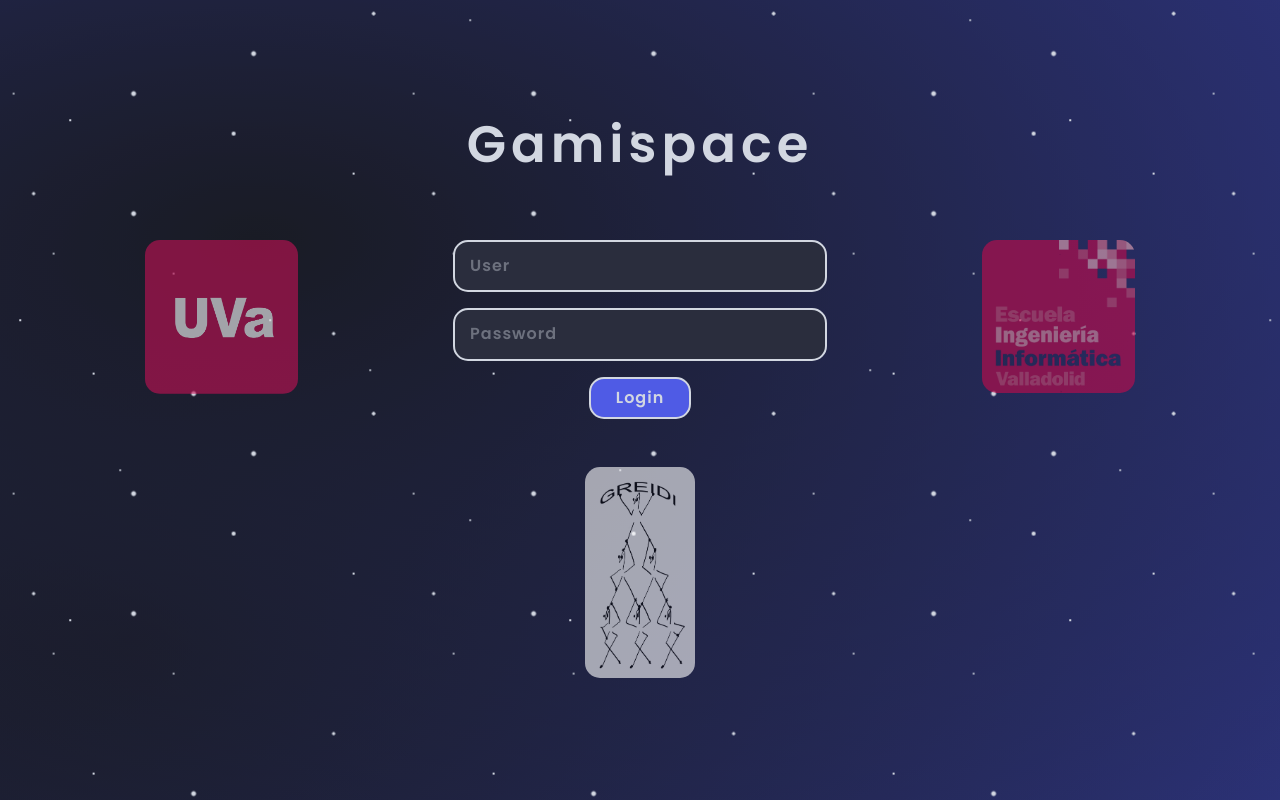
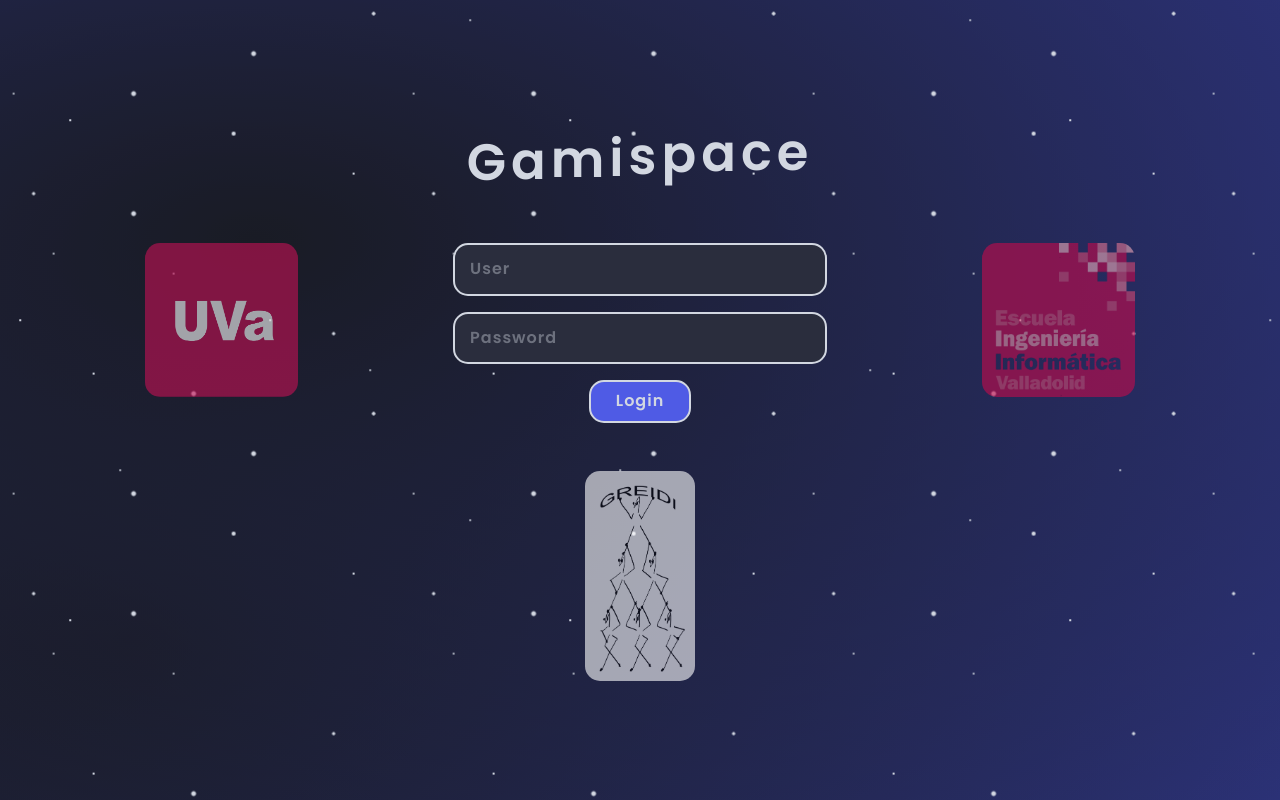
Before and after one commit to javcuel/gamification, a React (Vite) app in the folder client/: page / in a window 1280 px wide. Built offline with nearby package versions, Linux system fonts and the light colour scheme; no server answers.

Commit message:
Cambios en ThemeTab

```diff
--- a/client/package.json
+++ b/client/package.json
@@ -17,6 +17,7 @@
     "@fortawesome/react-fontawesome": "^0.2.2",
     "@react-spring/web": "^9.7.5",
     "bootstrap": "^5.3.3",
+    "framer-motion": "^12.4.10",
     "jquery": "^3.7.1",
     "jsonwebtoken": "^9.0.2",
     "jwt-decode": "^4.0.0",
--- /dev/null
+++ b/client/src/components/ui/WavesText.tsx
@@ -0,0 +1,32 @@
+import { motion } from 'framer-motion';
+import '../../styles/WavesText.css';
+
+interface WavesTextProps {
+  text: string;
+}
+
+const WavesText: React.FC<WavesTextProps> = ({ text }) => {
+  return (
+    <div className="waves-title">
+      {text.split('').map((char, index) => (
+        <motion.span
+          key={index}
+          initial={{ y: 0 }}
+          animate={{ y: [-5, 5, -5] }} // Movimiento arriba y abajo más fluido
+          transition={{
+            duration: 1.8, // Ajusta la velocidad
+            repeat: Infinity,
+            repeatType: 'reverse', // Hace que la animación se devuelva suavemente
+            ease: 'easeInOut',
+            delay: index * 0.1, // Ajusta el desfase del efecto ola
+          }}
+          style={{ display: 'inline-block' }}
+        >
+          {char}
+        </motion.span>
+      ))}
+    </div>
+  );
+};
+
+export default WavesText;
--- a/client/src/hooks/useUserInfo.ts
+++ b/client/src/hooks/useUserInfo.ts
@@ -13,7 +13,7 @@ export const getUserType = (userTypeCode: string): string => {
     case 'G':
       return 'Guest';
     default:
-      return 'Userdadas';
+      return 'User';
   }
 };
 
--- a/client/src/pages/AdminPanel/AdminPanel.tsx
+++ b/client/src/pages/AdminPanel/AdminPanel.tsx
@@ -1,12 +1,12 @@
 import React, { useState } from 'react';
+import NavBar from '../../components/NavBar/NavBar';
+import SpaceBackground from '../../components/SpaceBackground';
 import AdminAddGameTab from './AdminAddGameTab/AdminAddGameTab';
 import AdminAddUserTab from './AdminAddUserTab/AdminAddUserTab';
 import AdminAddWorldTab from './AdminAddWorldTab/AdminAddWorldTab';
 import AdminManageUsersTab from './AdminManageUsersTab/AdminManageUsersTab';
 import AdminThemeTab from './AdminThemeTab/AdminThemeTab';
 import AdminWorldsGamesTab from './AdminWorldsGamesTab/AdminWorldsGamesTab';
-import SpaceBackground from '../../components/SpaceBackground';
-import NavBar from '../../components/NavBar/NavBar';
 
 const AdminPanel: React.FC = () => {
   const [activeTab, setActiveTab] = useState('tab1');
@@ -110,7 +110,12 @@ const AdminPanel: React.FC = () => {
           </div>
 
           {/* Contenido dinámico */}
-          <div className="flex-grow-1 overflow-auto">{renderComponent()}</div>
+          <div
+            className="d-flex justify-content-center align-items-center flex-grow-1 overflow-auto"
+            style={{ minHeight: '70vh' }}
+          >
+            {renderComponent()}
+          </div>
         </div>
       </div>
     </div>
--- a/client/src/pages/AdminPanel/AdminThemeTab/AdminThemeTab.tsx
+++ b/client/src/pages/AdminPanel/AdminThemeTab/AdminThemeTab.tsx
@@ -4,32 +4,28 @@ import { ThemeContext } from '../../../context/ThemeContext'; // Asegúrate de i
 import ColorPicker from './ColorPicker';
 
 const AdminThemeTab: React.FC = () => {
-  const themeContext = useContext(ThemeContext); // Obtener el contexto
+  const themeContext = useContext(ThemeContext);
 
-  // Asegurarnos de que el contexto esté definido
   if (!themeContext) {
     throw new Error(
       'ThemeContext is undefined, make sure you are inside the ThemeProvider',
     );
   }
 
-  const { updateTheme } = themeContext; // Extraer setTheme y updateTheme de themeContext
+  const { updateTheme } = themeContext;
   const [colors, setColors] = useState({
     primary: '#2a2d3d',
     secondary: '#4f5be5',
     text: '#d2d7e1',
   });
 
-  // Función para manejar el guardado del tema
   const handleSave = async () => {
     try {
-      // Solo llamamos a updateTheme para actualizar y guardar el tema
       await updateTheme({
         primary: colors.primary,
         secondary: colors.secondary,
         text: colors.text,
       });
-
       console.log('Colores guardados y aplicados');
     } catch (error) {
       console.error('Error al guardar los colores:', error);
@@ -37,55 +33,58 @@ const AdminThemeTab: React.FC = () => {
   };
 
   return (
-    <div
-      className="d-flex justify-content-center align-items-center"
-      style={{ minHeight: '100%' }}
-    >
-      <div className="row w-100">
-        <div className="col-md-8">
-          <div className="row g-3">
-            <div className="col-12 col-sm-4 d-flex flex-column align-items-center">
+    <div className="container-fluid" style={{ minHeight: '100%' }}>
+      <div className="row d-flex flex-wrap justify-content-center">
+        {/* Color Pickers */}
+        <div className="col-12 col-md-4 d-flex flex-column align-items-center">
           <ColorPicker
             initialColor={colors.primary}
             onChange={(c) => setColors({ ...colors, primary: c })}
           />
-              <p className="mt-2">Primario</p>
+          <p className="mt-2">Primary</p>
         </div>
-            <div className="col-12 col-sm-4 d-flex flex-column align-items-center">
+        <div className="col-12 col-md-4 d-flex flex-column align-items-center">
           <ColorPicker
             initialColor={colors.secondary}
             onChange={(c) => setColors({ ...colors, secondary: c })}
           />
-              <p className="mt-2">Secundario</p>
+          <p className="mt-2">Secondary</p>
         </div>
-            <div className="col-12 col-sm-4 d-flex flex-column align-items-center">
+        <div className="col-12 col-md-4 d-flex flex-column align-items-center">
           <ColorPicker
             initialColor={colors.text}
             onChange={(c) => setColors({ ...colors, text: c })}
           />
-              <p className="mt-2">Texto</p>
+          <p className="mt-2">Text</p>
+        </div>
+
+        {/* Vista previa */}
+        <div className="col-12 col-md-6 d-flex flex-column align-items-center mt-4">
+          <h2>Preview</h2>
+          <div
+            className="rounded shadow p-4 mt-3 d-flex flex-column align-items-center"
+            style={{
+              backgroundColor: colors.primary,
+              color: colors.text,
+              maxWidth: '400px', // Define el ancho máximo
+              width: '100%', // Mantiene la responsividad
+            }}
+          >
+            <p className="mb-2">Gamispace</p>
+            <button
+              className="px-4 py-2 rounded border-0"
+              style={{ backgroundColor: colors.secondary, color: colors.text }}
+            >
+              Button
+            </button>
           </div>
         </div>
       </div>
 
-        <div className="col-md-4 d-flex flex-column align-items-center">
-          <h2>Vista previa</h2>
-          <div
-            className="w-100 rounded shadow p-4 mt-3 d-flex flex-column align-items-center"
-            style={{ backgroundColor: colors.primary, color: colors.text }}
-          >
-            <p className="mb-2">Ejemplo de tema</p>
-            <button
-              className="px-4 py-2 rounded border-0"
-              style={{ backgroundColor: colors.secondary, color: colors.text }}
-            >
-              Botón de ejemplo
-            </button>
-          </div>
-        </div>
-
-        <div>
-          <Button text="Guardar" onClick={handleSave}></Button>
+      {/* Botón Guardar */}
+      <div className="row d-flex justify-content-center mt-4">
+        <div className="col-auto">
+          <Button text="Guardar" onClick={handleSave} />
         </div>
       </div>
     </div>
--- a/client/src/pages/Login/Login.tsx
+++ b/client/src/pages/Login/Login.tsx
@@ -1,7 +1,8 @@
 import React from 'react';
 import SpaceBackground from '../../components/SpaceBackground';
-import FloatingText from '../../components/ui/FloatingText';
+//import FloatingText from '../../components/ui/FloatingText';
 import LinkImage from '../../components/ui/LinkImage';
+import WavesText from '../../components/ui/WavesText';
 import LoginForm from './components/LoginForm';
 //TODO: Mirar si el segundo div container sirve para algo o es redundante con el de arriba
 const Login: React.FC = () => {
@@ -11,7 +12,7 @@ const Login: React.FC = () => {
       <div className="container ">
         <div className="row">
           <div className="col mb-5">
-            <FloatingText text="Gamispace" />
+            <WavesText text="Gamispace" />
           </div>
         </div>
 
--- a/client/src/pages/Ranking/styles/ranking.css
+++ b/client/src/pages/Ranking/styles/ranking.css
@@ -26,7 +26,7 @@
 }
 
 .table tbody tr {
-  transition: background-color 0.3s ease; /* Transición suave al pasar el cursor */
+  transition: background-color 0.5s ease; /* Transición suave al pasar el cursor */
 }
 
 /* Efecto hover para hacer el fondo más oscuro */
@@ -45,8 +45,8 @@
   margin-top: 5px;
   border: none;
   transition:
-    background-color 0.3s ease-in-out,
-    filter 0.3s ease-in-out;
+    background-color 0.5s ease-in-out,
+    filter 0.5s ease-in-out;
   cursor: pointer;
   border: 2px solid var(--text);
 }
--- a/client/src/styles/Button.css
+++ b/client/src/styles/Button.css
@@ -1,8 +1,8 @@
 .button {
   background-color: var(--secondary);
   transition:
-    background-color 0.3s ease-in-out,
-    filter 0.3s ease-in-out;
+    background-color 0.5s ease-in-out,
+    filter 0.5s ease-in-out;
   color: var(--text);
 
   border: 2px solid var(--text);
--- a/client/src/styles/Input.css
+++ b/client/src/styles/Input.css
@@ -1,6 +1,6 @@
 .input {
   background-color: var(--primary);
-  transition: filter 0.3s ease-in-out;
+  transition: filter 0.5s ease-in-out;
   color: var(--text);
 
   border: 2px solid var(--text);
--- a/client/src/styles/NavLinkItem.css
+++ b/client/src/styles/NavLinkItem.css
@@ -1,6 +1,6 @@
 .nav-link {
   color: var(--text);
-  transition: all 0.3s ease;
+  transition: all 0.5s ease;
 }
 
 .nav-link:hover {
--- /dev/null
+++ b/client/src/styles/WavesText.css
@@ -0,0 +1,23 @@
+.waves-title {
+  font-size: 4vw; /* Ajusta el tamaño del texto */
+
+  color: var(--text);
+
+  letter-spacing: 5px;
+
+  transition: all 0.2s ease-in-out;
+}
+
+/* Media Query para pantallas pequeñas */
+@media (max-width: 768px) {
+  .waves-title {
+    font-size: 8vw;
+  }
+}
+
+/* Media Query para pantallas extra pequeñas */
+@media (max-width: 480px) {
+  .waves-title {
+    font-size: 12vw;
+  }
+}
--- a/client/src/styles/index.css
+++ b/client/src/styles/index.css
@@ -62,7 +62,7 @@ body {
   width: 200px;
   height: auto;
   margin: 10px 10px;
-  transition: transform 0.3s ease;
+  transition: transform 0.5s ease;
 }
 
 .image-container:hover .button-img {
@@ -84,7 +84,7 @@ body {
   padding: 10px 20px;
   border-radius: 20px;
   opacity: 0; /* Para que el texto no sea visible al principio */
-  transition: opacity 0.3s ease;
+  transition: opacity 0.5s ease;
 }
 
 .image-container:hover .image-overlay {
```
Also changed, not shown: 1 other file (tests, documents, lock files or other folders). Lines whose indentation alone changed are shown as unchanged.
